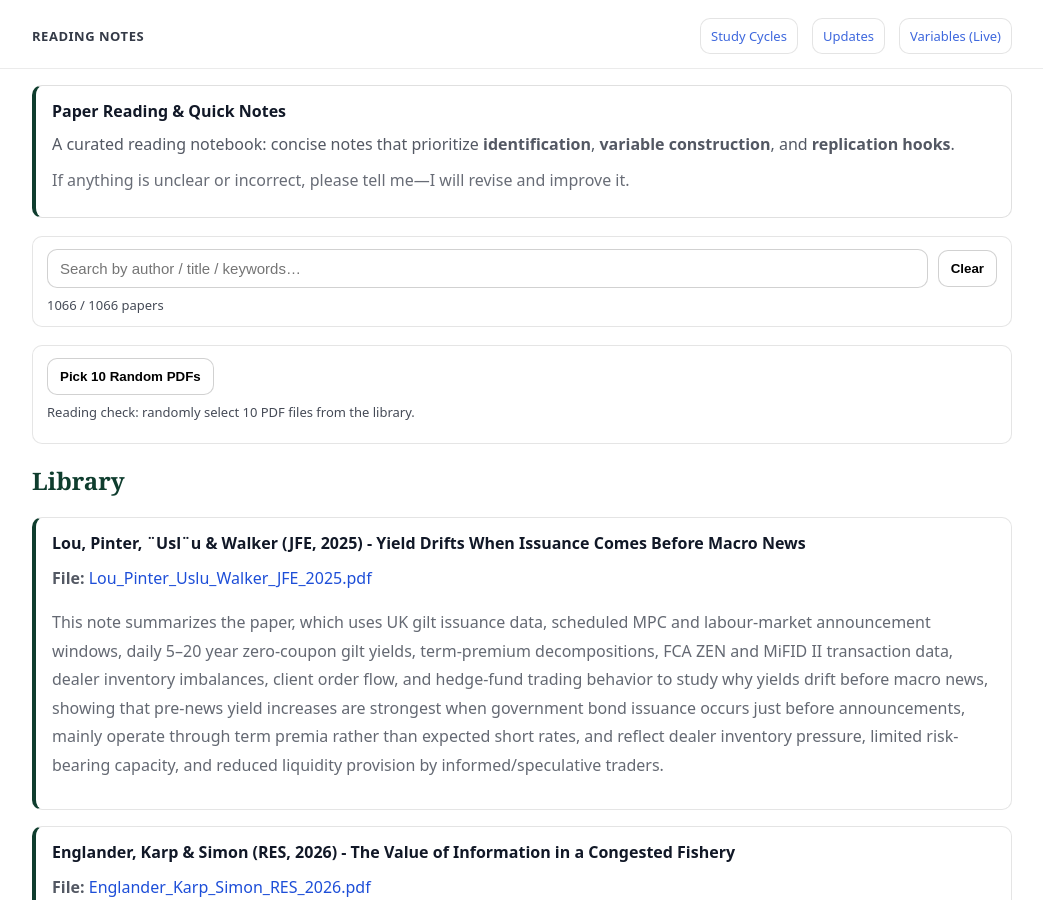
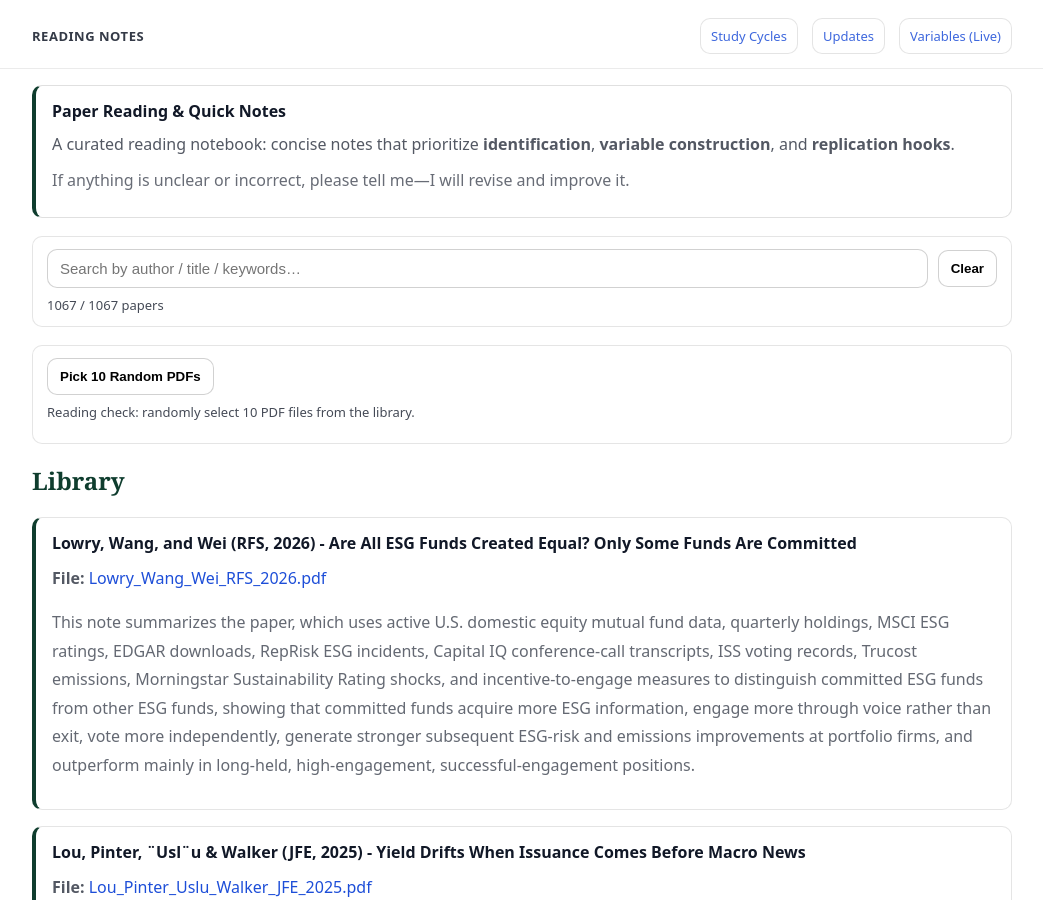
Before and after one commit to yaxinzn/study-archive, a Jekyll site: the page built from reading/index.md, in a window 1280 px wide and 900 px high. Shown: the whole window, without its empty margins (118-1161 px from the left). Built offline with Jekyll 4.4.1, drawn with Linux system fonts in a browser that asks for light colours.

Commit message:
Reading: add/update Lowry_Wang_Wei_RFS_2026.pdf

```diff
--- a/_data/reading.yml
+++ b/_data/reading.yml
@@ -1,3 +1,7 @@
+- title: "Lowry, Wang, and Wei (RFS, 2026) - Are All ESG Funds Created Equal? Only Some Funds Are Committed"
+  file: "Lowry_Wang_Wei_RFS_2026.pdf"
+  desc: "This note summarizes the paper, which uses active U.S. domestic equity mutual fund data, quarterly holdings, MSCI ESG ratings, EDGAR downloads, RepRisk ESG incidents, Capital IQ conference-call transcripts, ISS voting records, Trucost emissions, Morningstar Sustainability Rating shocks, and incentive-to-engage measures to distinguish committed ESG funds from other ESG funds, showing that committed funds acquire more ESG information, engage more through voice rather than exit, vote more independently, generate stronger subsequent ESG-risk and emissions improvements at portfolio firms, and outperform mainly in long-held, high-engagement, successful-engagement positions."
+
 - title: "Lou, Pinter, ¨Usl¨u & Walker (JFE, 2025) - Yield Drifts When Issuance Comes Before Macro News"
   file: "Lou_Pinter_Uslu_Walker_JFE_2025.pdf"
   desc: "This note summarizes the paper, which uses UK gilt issuance data, scheduled MPC and labour-market announcement windows, daily 5–20 year zero-coupon gilt yields, term-premium decompositions, FCA ZEN and MiFID II transaction data, dealer inventory imbalances, client order flow, and hedge-fund trading behavior to study why yields drift before macro news, showing that pre-news yield increases are strongest when government bond issuance occurs just before announcements, mainly operate through term premia rather than expected short rates, and reflect dealer inventory pressure, limited risk-bearing capacity, and reduced liquidity provision by informed/speculative traders."
```
Also changed, not shown: 1 other file.
